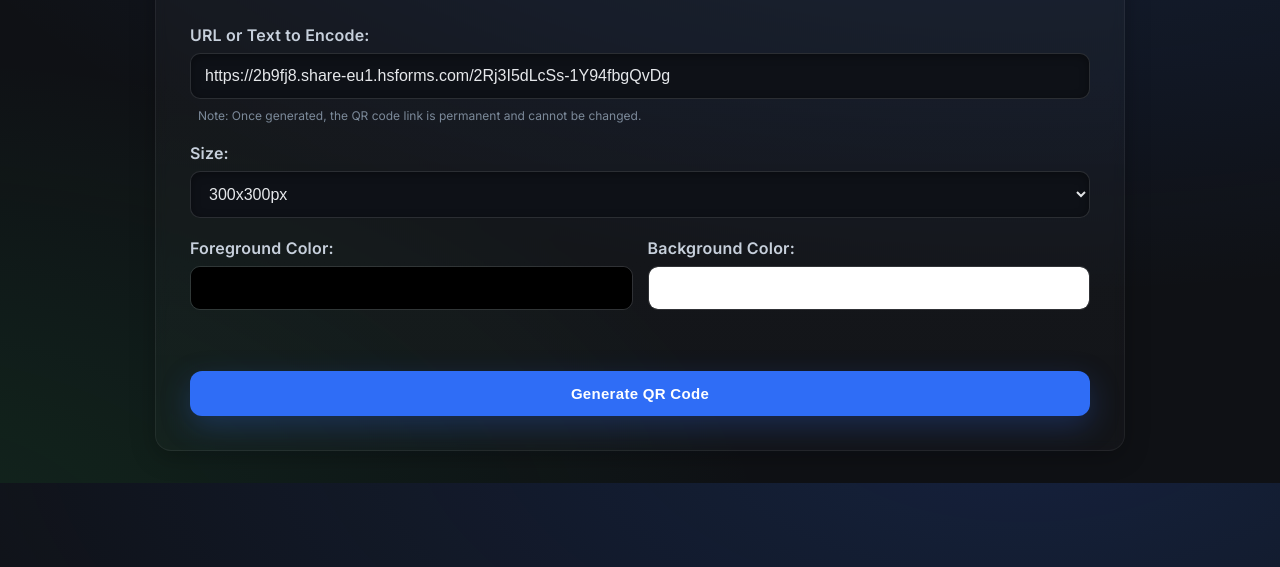
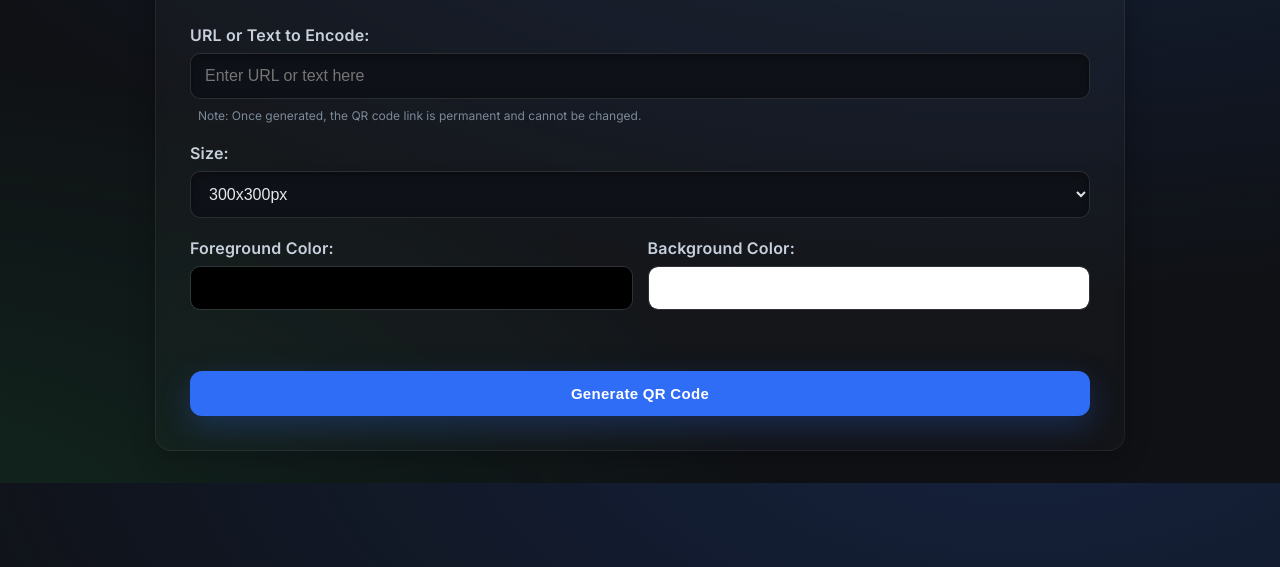
Before and after one commit to InoxCommunication/qrcodegenerator.github.io, a plain HTML site: page index.html in a window 1280 px wide. Shown: the part 233-800 px from the top of the page. Drawn offline with Linux system fonts and the light colour scheme; a script that the page names is missing.

Commit message:
fix: remove default value

```diff
--- a/index.html
+++ b/index.html
@@ -277,12 +277,7 @@
 
       <div class="input-group">
         <label for="urlInput">URL or Text to Encode:</label>
-        <input
-          type="text"
-          id="urlInput"
-          value="https://2b9fj8.share-eu1.hsforms.com/2Rj3I5dLcSs-1Y94fbgQvDg"
-          placeholder="Enter URL or text here"
-        />
+        <input type="text" id="urlInput" placeholder="Enter URL or text here" />
         <div class="helper-note" role="note" aria-live="polite">
           <span class="dot" aria-hidden="true"></span>
           <span
@@ -394,9 +389,12 @@
         URL.revokeObjectURL(url);
       }
 
-      // Auto-generate on page load
+      // Auto-generate only if the input already has a value (avoid empty alert)
       window.onload = function () {
-        generateQR();
+        const initial = document.getElementById('urlInput').value.trim();
+        if (initial) {
+          generateQR();
+        }
       };
     </script>
   </body>
```
